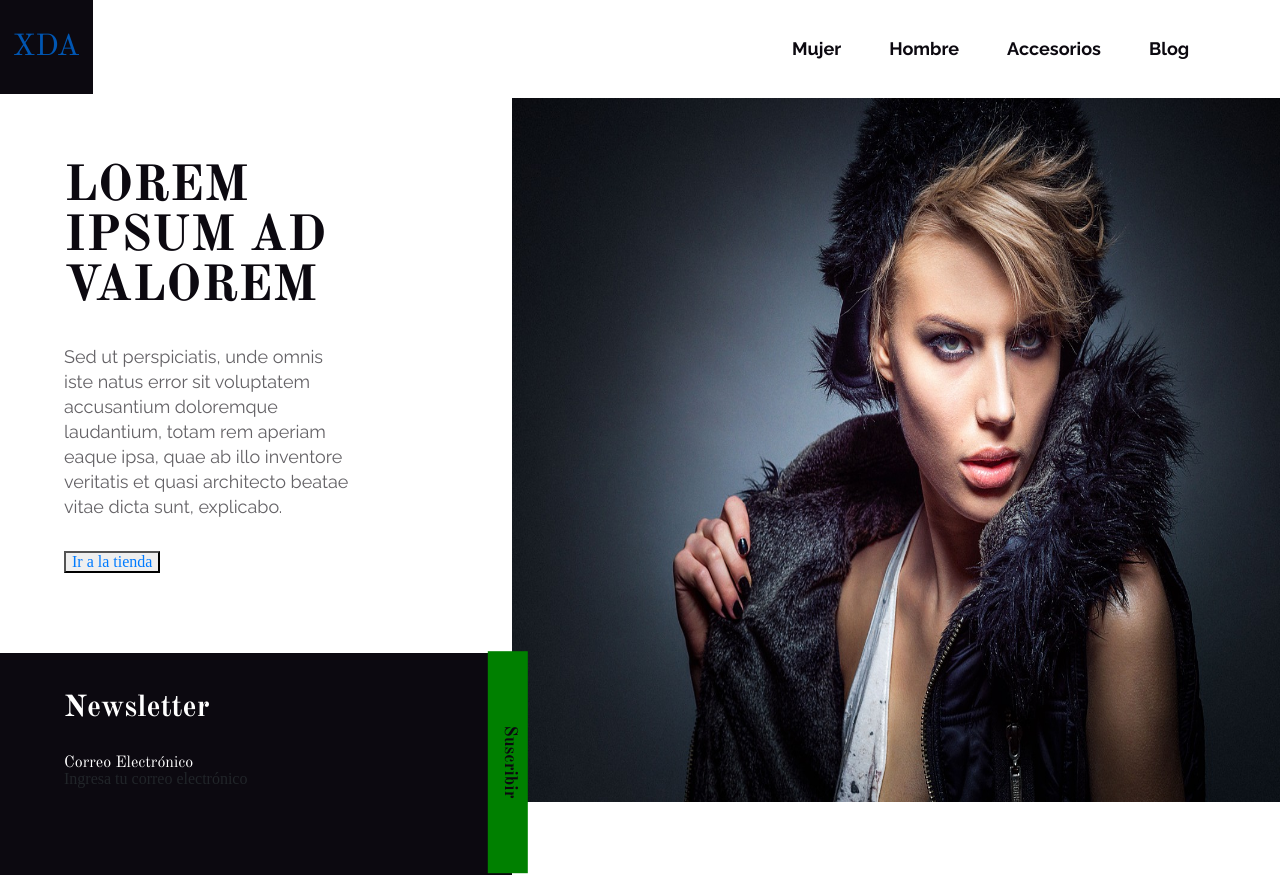
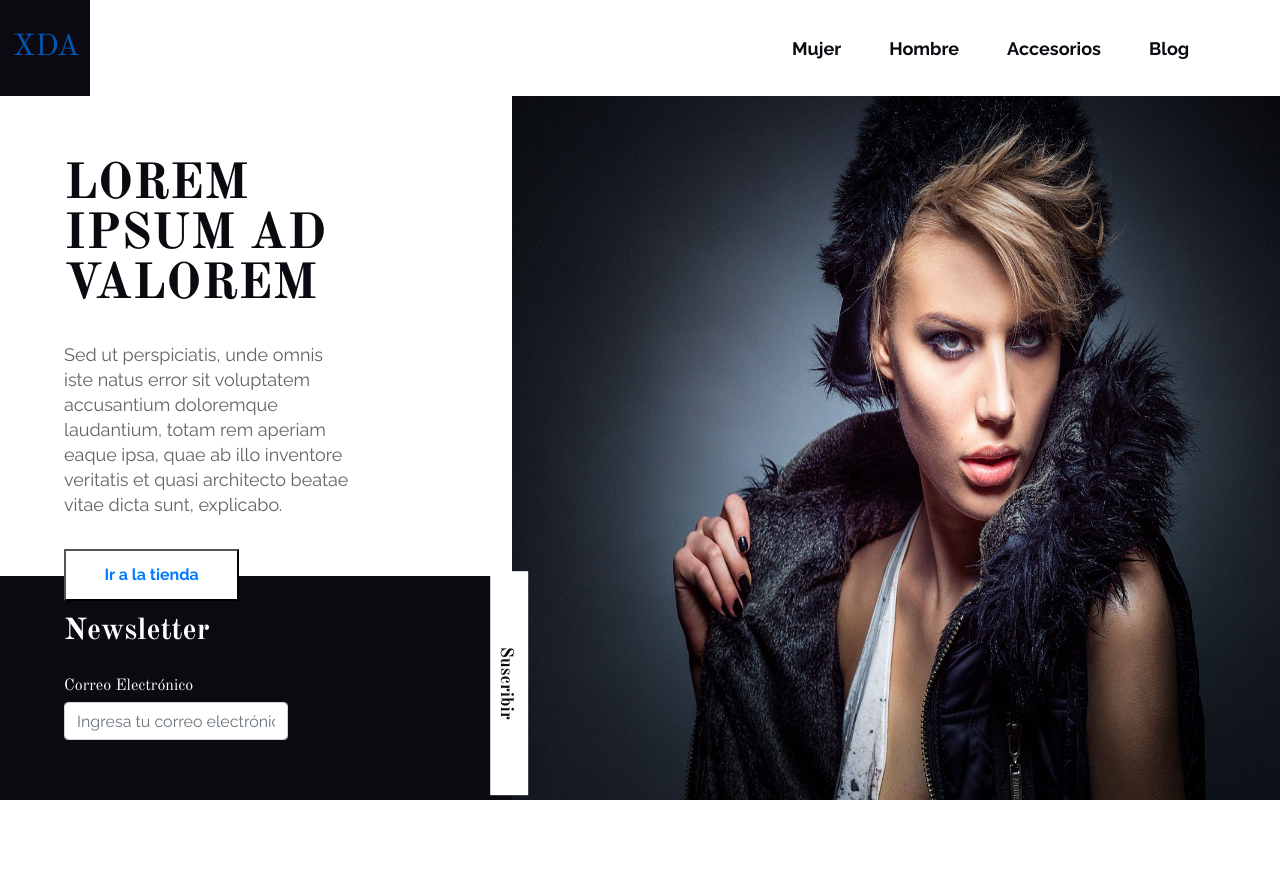
Before and after one commit to berniwi/tienda_xda, a plain HTML site: page index.html in a window 1280 px wide. After the commit the page ends 800 px from the top, so only its background shows below. Drawn offline with nearby package versions, Linux system fonts and the light colour scheme.

Commit message:
desktop casi listo

```diff
--- a/assets/sass/components/_brand.scss
+++ b/assets/sass/components/_brand.scss
@@ -1,7 +1,10 @@
 .navbar-brand{
   background-color: $smoky-black;
   position: absolute;
+  height: 12vh;
+  width: 7vw;
   top: -3vh;
   left: -60vw;
-  padding: 4vh 1vw;
+  padding-left: 1vw;
+  padding-top: 4vh;
 }
--- /dev/null
+++ b/assets/sass/components/_button.scss
@@ -0,0 +1,10 @@
+.boton{
+  background-color: $white;
+  font-family: $raleway;
+  border-radius: 0px;
+  padding: 2vh 3vw;
+  border-style: 3px solid $smoky-black;
+  text-decoration: none;
+  color: $smoky-black;
+  font-weight: $letra_bold;
+}
--- a/assets/sass/components/_suscribir.scss
+++ b/assets/sass/components/_suscribir.scss
@@ -1,11 +1,11 @@
 .sus{
-  height: 5vh;
-  width: 27.7vh;
+  height: 3vw;
+  width: 28vh;
   text-align: center;
   background-color: $white;
-  padding-top: 1vh;
+  padding-top: 1.5vh;
+  position: absolute;
+  top: 83vh;
+  left: 31vw;
   transform: rotate(90deg);
-  position: relative;
-  top: -5.6vh;
-  left: 26vw;
 }
--- a/assets/sass/layouts/_header.scss
+++ b/assets/sass/layouts/_header.scss
@@ -1,6 +1,8 @@
 header{
   background-color: $white;
-  padding: 3vh 3vw 3vh 60vw;
+  width: 100vw;
+  height: 12vh;
+  padding: 3vh 0 0 60vw;
 }
 
 .nav-item{
--- a/assets/sass/layouts/_newsletter.scss
+++ b/assets/sass/layouts/_newsletter.scss
@@ -1,12 +1,18 @@
 .newsletter{
   width: 40vw;
-  height: 27.7vh;
+  height: 28vh;
   background-color: $smoky-black;
   padding-left: 5vw;
-  padding-top: 5vh;
-  //padding-bottom: 11vh;
 
   h3{
+    padding-top: 5vh;
     padding-bottom: 4vh;
   }
+
+  form{
+    width: 50%;
+    padding-top: 1vh;
+    font-family: $raleway;
+    font-size: $x-small;
+  }
 }
--- a/assets/sass/layouts/_text.scss
+++ b/assets/sass/layouts/_text.scss
@@ -1,7 +1,7 @@
 .text{
   width: 40vw;
+  height: 60vh;
   background-color: $white;
-  padding-bottom: 10vh;
   padding-left: 5vw;
 
   h1{
--- a/assets/sass/main.scss
+++ b/assets/sass/main.scss
@@ -5,6 +5,7 @@
 @import 'layouts/header';
 @import 'layouts/text';
 @import 'layouts/newsletter';
+@import 'layouts/img';
 @import 'components/brand';
-@import 'components/img';
 @import 'components/suscribir';
+@import 'components/button';
--- a/index.html
+++ b/index.html
@@ -42,19 +42,22 @@
     <section class="text">
       <h1>LOREM IPSUM AD VALOREM</h1>
       <p>Sed ut perspiciatis, unde omnis iste natus error sit voluptatem accusantium doloremque laudantium, totam rem aperiam eaque ipsa, quae ab illo inventore veritatis et quasi architecto beatae vitae dicta sunt, explicabo. </p>
-      <button type="button" name="button"><a href="#">Ir a la tienda</a></button>
+      <button class="boton" type="button" name="button"><a href="#">Ir a la tienda</a></button>
     </section>
 
     <section class="newsletter">
       <h3>Newsletter</h3>
       <p class="mail">Correo Electrónico</p>
       <form class="mailto" action="index.html" method="post">
-        Ingresa tu correo electrónico
+        <div class="form-group">
+          <input type="email" class="form-control" id="exampleInputEmail1" aria-describedby="emailHelp" placeholder="Ingresa tu correo electrónico">
+        </div>
       </form>
+    </section>
 
-      <div class="sus">
-        <p><a href="#">Suscribir</a></p>
-      </div>
+
+    <section class="sus">
+      <p><a href="#">Suscribir</a></p>
     </section>
   </body>
 </html>
```
Also changed, not shown: assets/css/main.css, assets/sass/layouts/_img.scss (renamed from assets/sass/components/_img.scss), 1 other file.
